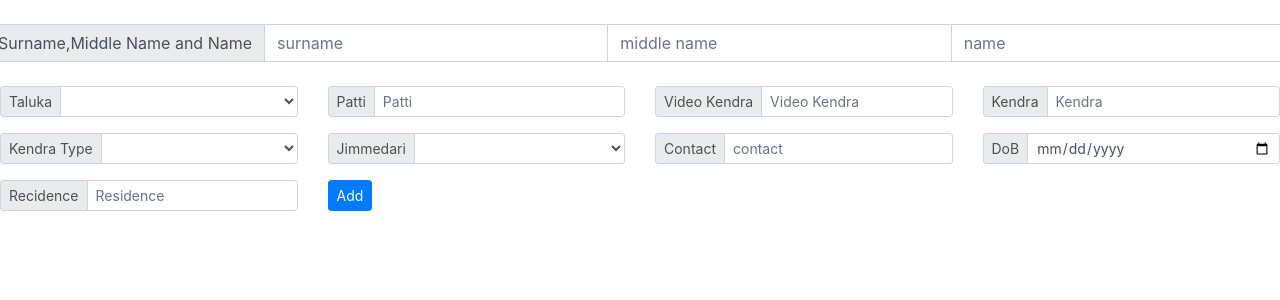
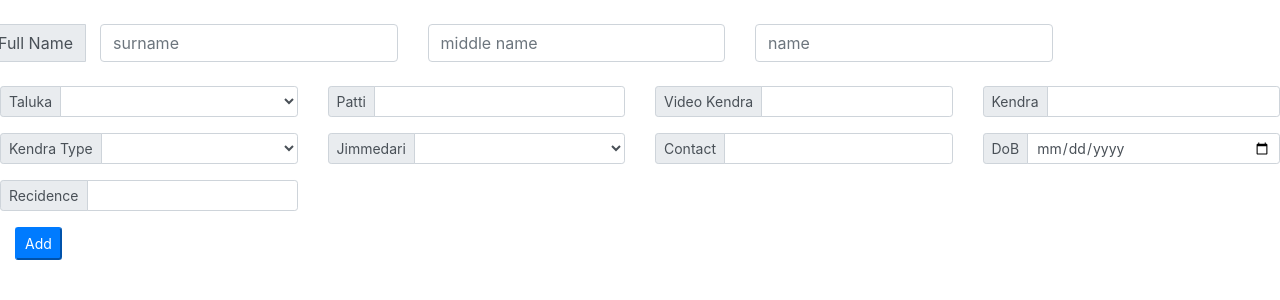
Before and after one commit to tsreenath198/usktools, an Angular app in the folder yk-parent/yk-web/src/main/web/: page /d-milan in a window 1280 px wide. Shown: the top 300 px of the page. Built offline with nearby package versions, Linux system fonts and the light colour scheme.

Commit message:
implemented validations on d-milan component

```diff
--- a/yk-parent/yk-web/src/main/web/src/app/app.module.ts
+++ b/yk-parent/yk-web/src/main/web/src/app/app.module.ts
@@ -1,6 +1,6 @@
 import { BrowserModule } from '@angular/platform-browser';
 import { NgModule } from '@angular/core';
-import { FormsModule } from '@angular/forms';
+import { FormsModule, ReactiveFormsModule } from '@angular/forms';
 import { HttpClientModule } from '@angular/common/http';
 
 import { AppComponent } from './app.component';
@@ -13,6 +13,7 @@ import { SearchdmilanComponent } from './searchdmilan/searchdmilan.component';
 
 @NgModule({
   declarations: [
+
     AppComponent,
     DMilanComponent,
     LoginComponent,
@@ -20,6 +21,7 @@ import { SearchdmilanComponent } from './searchdmilan/searchdmilan.component';
   ],
   imports: [
     BrowserModule,
+    ReactiveFormsModule,
     FormsModule,
     HttpClientModule,
     AppRoutingModule
--- a/yk-parent/yk-web/src/main/web/src/app/d-milan/d-milan.component.html
+++ b/yk-parent/yk-web/src/main/web/src/app/d-milan/d-milan.component.html
@@ -1,41 +1,82 @@
+<form name="form" (ngSubmit)="f.form.valid && addToList() && form.resetForm()" #f="ngForm" novalidate>
+  <!-- <div class="form-group">
+  </div> -->
   <br>
-<div class="row">
+  <div class="row "  >
     <div class="input-group">
       <div class="input-group-prepend">
-      <span class="input-group-text" id="">Surname,Middle Name and Name</span>
+        <span class="input-group-text" id="">Full Name</span>
       </div>
-    <input type="text" class="form-control" [(ngModel)]="ykCurrData.surname" placeholder="surname" />
-    <input type="text" class="form-control" [(ngModel)]="ykCurrData.middleName" placeholder="middle name" />
-    <input type="text" class="form-control" [(ngModel)]="ykCurrData.name" placeholder="name" />
+      <div class="col-sm-3">
+          <input type="text" class="form-control" name="surname" [(ngModel)]="ykCurrData.surname" #surname="ngModel"
+          [ngClass]="{ 'is-invalid': f.submitted && surname.invalid }" placeholder="surname" required />
+        <div *ngIf="f.submitted && surname.invalid" class="invalid-feedback">
+          <div *ngIf="surname.errors.required">Surname is required</div>
+        </div>
+      </div>
+      <div class="col-sm-3">
+          <input type="text" class="form-control" name="middleName" [(ngModel)]="ykCurrData.middleName"
+          #middleName="ngModel" [ngClass]="{ 'is-invalid': f.submitted && middleName.invalid }" placeholder="middle name" required />
+        <div *ngIf="f.submitted && middleName.invalid" class="invalid-feedback">
+          <div *ngIf="middleName.errors.required">Middle Name is required</div>
+        </div>
+      </div>
+      <div class="col-sm-3">
+          <input type="text" class="form-control" name="name" [(ngModel)]="ykCurrData.name" #name="ngModel"
+          [ngClass]="{ 'is-invalid': f.submitted && name.invalid }" placeholder="name" required />
+        <div *ngIf="f.submitted && name.invalid" class="invalid-feedback">
+          <div *ngIf="name.errors.required">Surname is required</div>
+        </div>
+      </div>
     </div>
   </div>
   <br>
+
+
+
   <div class="row">
     <div class="input-group input-group-sm mb-3 col-sm-3">
       <div class="input-group-prepend">
         <span class="input-group-text" id="inputGroup-sizing-sm">Taluka</span>
       </div>
-    <select class="form-control" [(ngModel)]="ykCurrData.taluka" aria-placeholder="Taluka">
+      <select class="form-control" name="taluka" [(ngModel)]="ykCurrData.taluka"
+        #taluka="ngModel" [ngClass]="{ 'is-invalid': f.submitted && taluka.invalid }" required>
+        <option hidden selected></option>
         <option *ngFor="let tl of thalukaList">{{tl}}</option>
       </select>
+      <div *ngIf="f.submitted && taluka.invalid" class="invalid-feedback">
+        <div *ngIf="taluka.errors.required">Taluka is required</div>
+      </div>
     </div>
     <div class="input-group input-group-sm mb-3 col-sm-3">
       <div class="input-group-prepend">
         <span class="input-group-text" id="inputGroup-sizing-sm">Patti</span>
       </div>
-    <input class="form-control" type="text" [(ngModel)]="ykCurrData.patti" placeholder="Patti" />
+      <input class="form-control" type="text" [(ngModel)]="ykCurrData.patti"  name="patti"  #patti="ngModel"
+      [ngClass]="{ 'is-invalid': f.submitted && patti.invalid }" required/>
+      <div *ngIf="f.submitted && patti.invalid" class="invalid-feedback">
+          <div *ngIf="patti.errors.required">Patti is required</div>
+        </div>
     </div>
     <div class="input-group input-group-sm mb-3 col-sm-3">
       <div class="input-group-prepend">
         <span class="input-group-text" id="inputGroup-sizing-sm">Video Kendra</span>
       </div>
-    <input class="form-control" [(ngModel)]="ykCurrData.videoKendra" placeholder="Video Kendra" />
+      <input class="form-control" [(ngModel)]="ykCurrData.videoKendra"  name="videoKendra"  #videoKendra="ngModel"
+      [ngClass]="{ 'is-invalid': f.submitted && videoKendra.invalid }" required/>
+      <div *ngIf="f.submitted && videoKendra.invalid" class="invalid-feedback">
+          <div *ngIf="videoKendra.errors.required">Video Kendra is required</div>
+        </div>
     </div>
     <div class="input-group input-group-sm mb-3 col-sm-3">
       <div class="input-group-prepend">
         <span class="input-group-text" id="inputGroup-sizing-sm">Kendra</span>
       </div>
-    <input class="form-control" [(ngModel)]="ykCurrData.kendra" placeholder="Kendra" />
+      <input class="form-control" [(ngModel)]="ykCurrData.kendra"  name="kendra"  #kendra="ngModel"
+      [ngClass]="{ 'is-invalid': f.submitted && kendra.invalid }" required/>
+      <div *ngIf="f.submitted && kendra.invalid" class="invalid-feedback">
+          <div *ngIf="kendra.errors.required">Video Kendra is required</div>
+        </div>
     </div>
   </div>
 
@@ -45,30 +86,46 @@
       <div class="input-group-prepend">
         <span class="input-group-text" id="inputGroup-sizing-sm">Kendra Type</span>
       </div>
-    <select class="form-control col" [(ngModel)]="ykCurrData.kendraType">
+      <select class="form-control col" name="kendraType" [(ngModel)]="ykCurrData.kendraType"
+       #kendraType="ngModel" [ngClass]="{ 'is-invalid': f.submitted && kendraType.invalid }" required>
         <option *ngFor="let ktl of kendraTypeList">{{ktl}}</option>
       </select>
+      <div *ngIf="f.submitted && kendraType.invalid" class="invalid-feedback">
+          <div *ngIf="kendraType.errors.required">Kendra Type is required</div>
+        </div>
     </div>
     <div class="input-group input-group-sm mb-3 col-sm-3">
       <div class="input-group-prepend">
         <span class="input-group-text" id="inputGroup-sizing-sm">Jimmedari</span>
       </div>
-    <select class="form-control col" [(ngModel)]="ykCurrData.jimmedari" placeholder="Jimmedari">
+      <select class="form-control col" [(ngModel)]="ykCurrData.jimmedari" placeholder="Jimmedari" name="jimmedari"
+      #jimmedari="ngModel" [ngClass]="{ 'is-invalid': f.submitted && jimmedari.invalid }" required>
         <option *ngFor="let jl of jimmedariList">{{jl}}</option>
       </select>
+      <div *ngIf="f.submitted && jimmedari.invalid" class="invalid-feedback">
+          <div *ngIf="jimmedari.errors.required">Jimmedari is required</div>
+        </div>
     </div>
     <div class="input-group input-group-sm mb-3 col-sm-3">
       <div class="input-group-prepend">
         <span class="input-group-text" id="inputGroup-sizing-sm">Contact</span>
       </div>
-    <input type="text" class="form-control col" [(ngModel)]="ykCurrData.contact" placeholder="contact" />
+      <input type="text" class="form-control col" [(ngModel)]="ykCurrData.contact"  name="contact"
+      #contact="ngModel" [ngClass]="{ 'is-invalid': f.submitted && contact.invalid }" required/>
+      <div *ngIf="f.submitted && contact.invalid" class="invalid-feedback">
+          <div *ngIf="contact.errors.required">Contact is required</div>
+        </div>
     </div>
     <div class="input-group input-group-sm mb-3 col-sm-3">
       <div class="input-group-prepend">
         <span class="input-group-text" id="inputGroup-sizing-sm">DoB</span>
       </div>
       <input type="date" class="form-control col" [(ngModel)]="ykCurrData.dob" (change)="getDob(ykCurrData)"
-      placeholder="dob" />
+        placeholder="dob" name="dob"
+        #dob="ngModel" [ngClass]="{ 'is-invalid': f.submitted && dob.invalid }" required/>
+        <div *ngIf="f.submitted && dob.invalid" class="invalid-feedback">
+            <div *ngIf="dob.errors.required">Date of Birth is required</div>
+          </div>
     </div>
   </div>
 
@@ -78,56 +135,21 @@
       <div class="input-group-prepend">
         <span class="input-group-text" id="inputGroup-sizing-sm">Recidence</span>
       </div>
-    <input class="form-control" [(ngModel)]="ykCurrData.residence" placeholder="Residence" />
+      <input class="form-control col" [(ngModel)]="ykCurrData.residence"  name="residence"
+      #residence="ngModel"  required/>
+    </div>
+
   </div>
   <div class="input-group input-group-sm mb-3 col-sm-3">
-    <button class="btn btn-primary btn-sm" (click)="addToList()">Add</button>
+      <!-- <button class="btn btn-primary btn-sm" (click)="addToList()">Add</button>-->
+      <button [disabled]="loading" class="tn btn-primary btn-sm">Add</button>
     </div>
-</div>
+</form>
 
 
 
 
-<br>
 <div class=" mt-4" style="align-content: center;">
-  <!--<div class="form-group">
-    <div class="row">
-
-      <input class="form-control col-sm-3" type="text" [(ngModel)]="ykCurrData.patti" placeholder="Patti" />
-
-      <input class="form-control col-sm-3" [(ngModel)]="ykCurrData.videoKendra" placeholder="Video Kendra" />
-    </div>
-
-
-    <form class="row">
-      <input class="form-control col" [(ngModel)]="ykCurrData.kendra" placeholder="Kendra" />
-
-      kendraType:<select class="form-control col" [(ngModel)]="ykCurrData.kendraType" placeholder="kendra type:">
-        <option *ngFor="let ktl of kendraTypeList">{{ktl}}</option>
-      </select>
-
-      Jimmedari:<select class="form-control col" [(ngModel)]="ykCurrData.jimmedari" placeholder="Jimmedari">
-        <option *ngFor="let jl of jimmedariList">{{jl}}</option>
-      </select>
-    </form>
-    <br>
-    <form class="row"><span class="col">
-        <input type="text" class="form-control" [(ngModel)]="ykCurrData.surname" placeholder="surname" />
-        <input type="text" class="form-control" [(ngModel)]="ykCurrData.middleName" placeholder="middle name" />
-        <input type="text" class="form-control" [(ngModel)]="ykCurrData.name" placeholder="name" />
-      </span>
-
-      <input type="text" class="form-control col" [(ngModel)]="ykCurrData.contact" placeholder="contact" />
-
-      Date of Birth:<input type="date" class="form-control col" [(ngModel)]="ykCurrData.dob"
-        (change)="getDob(ykCurrData)" placeholder="dob" />
-    </form>
-
-    <form class="form-inline">
-      <input class="form-control" [(ngModel)]="ykCurrData.residence" placeholder="Residence" />
-      <button class="btn btn-primary btn-sm" (click)="addToList()">Add</button></form>
-  </div> -->
-  <!-- <button class="btn btn-primary btn-sm" (click)="addToList()">Add</button> -->
   <table class="table" id="table_id" *ngIf="ykList.length">
     <thead class="thead-dark">
       <tr>
--- a/yk-parent/yk-web/src/main/web/src/app/d-milan/d-milan.component.ts
+++ b/yk-parent/yk-web/src/main/web/src/app/d-milan/d-milan.component.ts
@@ -2,6 +2,7 @@ import { Component, OnInit } from '@angular/core';
 import { DmilanModel } from './d-milan.model';
 import { HttpService } from "../http.service";
 import { Router } from '@angular/router';
+import { FormBuilder,FormGroup,Validators } from '@angular/forms';
 
 @Component({
   selector: 'app-d-milan',
@@ -10,22 +11,61 @@ import { Router } from '@angular/router';
 })
 export class DMilanComponent implements OnInit {
 
-
+  public submitted=false;
   public ykList: DmilanModel[] = [];
-  public ykCurrData: DmilanModel = <DmilanModel>{ name: "", age: 0, contact: "", dob: new Date(), jimmedari: "", kendra: "", kendraType: "", middleName: "", patti: "", residence: "", surname: "", taluka: "", videoKendra: "" };;
+  public ykCheck:FormGroup;
+  public ykCurrData: DmilanModel = <DmilanModel>{ name: "", age: 0, contact: "", dob: new Date(), jimmedari: "", kendra: "", kendraType: "", middleName: "", patti: "", residence: "", surname: "", taluka: "", videoKendra: "" };
   public selectedIndex: number = 0;
   public kendraTypeList = ["YK", "DPC"];
   public jimmedariList = ["Sanchalak", "Sahasanchalak"];
 
   public thalukaList = ["Armoor", "Bheemgal", "Bodhan", "Banswada", "Kamareddy", "Domakonda", "Nizamabad", "Yellareddy", "Madnoor"];
-  constructor(private clientHttp: HttpService, private router: Router) { }
+  constructor(private clientHttp: HttpService, private router: Router, private formBuilder:FormBuilder) { }
   ngOnInit() {
+    this.ykCheck= this.formBuilder.group({
+      users: this.formBuilder.array([
+       this.formBuilder.group({
+        surname: ['', [Validators.required]],
+        middleName: ['', [Validators.required]],
+        name: ['', [Validators.required]],
+        taluka: ['', [Validators.required]],
+        patti:['', [Validators.required]],
+        videoKendra:['', [Validators.required]],
+        kendra:['', [Validators.required]],
+        kendraType:['', [Validators.required]],
+        jimmedari:['', [Validators.required]],
+        contact: ['', [Validators.required]],
+        dob:['', [Validators.required, Validators.minLength(10)]],
+       })
+     ])
+  });
+  //   this.ykCheck = this.formBuilder.group({
+  //     surname: ['', [Validators.required]],
+  //     middleName: ['', [Validators.required]],
+  //     name: ['', [Validators.required]],
+  //     taluka: ['', [Validators.required]],
+  //     patti:['', [Validators.required]],
+  //     videoKendra:['', [Validators.required]],
+  //     kendra:['', [Validators.required]],
+  //     kendraType:['', [Validators.required]],
+  //     jimmedari:['', [Validators.required]],
+  //     contact: ['', [Validators.required]],
+  //     dob:['', [Validators.required, Validators.minLength(10)]],
+
+  // });
   }
+  get f() { return this.ykCheck.controls; }
+  onSubmit() {
+    alert('SUCCESS!! :-)\n\n' + JSON.stringify(this.ykCurrData))
+  }
+
   addToList() {
-    this.ykList.unshift(this.ykCurrData);
-    this.ykCurrData = <DmilanModel>{ name: "", age: 0, contact: "", dob: new Date(), jimmedari: "", kendra: "", kendraType: "", middleName: "", patti: "", residence: "", surname: "", taluka: "", videoKendra: "" };
 
-    console.log(this.ykList);
+        this.ykList.unshift(this.ykCurrData);
+         this.ykCurrData = <DmilanModel>{ name: "", age: 0, contact: "", dob: new Date(), jimmedari: "", kendra: "", kendraType: "", middleName: "", patti: "", residence: "", surname: "", taluka: "", videoKendra: "" };
+         console.log(this.ykList);
+
+
   }
   delete(index): void {
     this.ykList.splice(index, 1)
```
Lines whose indentation alone changed are shown as unchanged.
